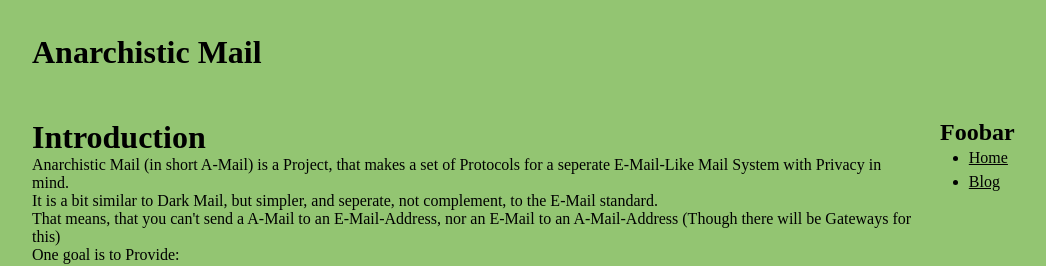
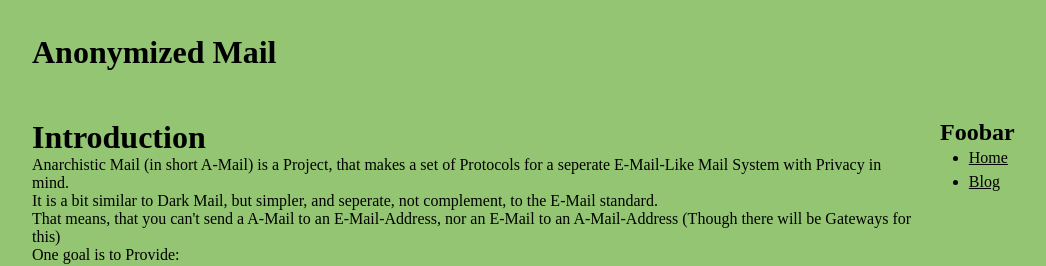
Before and after one commit to maxymania/anarchistic-mail, a Jekyll site: the page built from index.html, in a window 1280 px wide. Shown: the top 266 px of the page, without its empty margins (2-1048 px from the left). Built offline with Jekyll 4.4.1, drawn with Linux system fonts in a browser that asks for light colours; Markdown is read by kramdown in place of the engine named in the settings.

Commit message:
Update _config.yml

```diff
--- a/_config.yml
+++ b/_config.yml
@@ -1,7 +1,7 @@
 markdown: rdiscount
 pygments: true
 baseurl: /anonym-mail
-title: Anarchistic Mail
+title: Anonymized Mail
 mypages:
  - name: Home
    url: /
```
